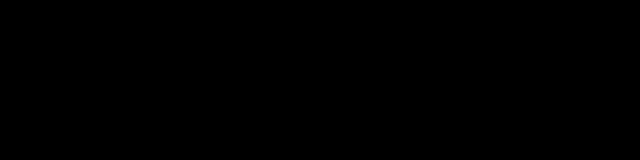
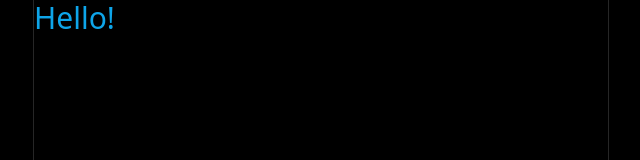
Before and after one commit to msuddaby/next-twitter, a Next.js app: page / in a window 1280 px wide. Shown: the top 160 px of the page, without its empty margins (319-959 px from the left). Built offline with nearby package versions, Linux system fonts and the light colour scheme.

Commit message:
feat: layout setup

```diff
--- /dev/null
+++ b/components/Layout.tsx
@@ -0,0 +1,20 @@
+import Sidebar from "./layout/Sidebar";
+
+interface LayoutProps {
+  children: React.ReactNode;
+}
+
+export default function Layout({ children }: LayoutProps) {
+  return (
+    <div className="h-screen bg-black">
+      <div className="container h-full mx-auto xl:px-30 max-w-6xl">
+        <div className="grid grid-cols-4 h-full">
+          <Sidebar />
+          <div className="col-span-3 lg:col-span-2 border-x-[1px] border-neutral-800">
+            {children}
+          </div>
+        </div>
+      </div>
+    </div>
+  );
+}
--- /dev/null
+++ b/components/layout/Sidebar.tsx
@@ -0,0 +1,9 @@
+export default function Sidebar() {
+  return (
+    <>
+      <div>
+        <p>Hello</p>
+      </div>
+    </>
+  );
+}
--- a/pages/_app.tsx
+++ b/pages/_app.tsx
@@ -1,6 +1,11 @@
-import '@/styles/globals.css'
-import type { AppProps } from 'next/app'
+import Layout from "@/components/Layout";
+import "@/styles/globals.css";
+import type { AppProps } from "next/app";
 
 export default function App({ Component, pageProps }: AppProps) {
-  return <Component {...pageProps} />
+  return (
+    <Layout>
+      <Component {...pageProps} />
+    </Layout>
+  );
 }
--- a/pages/index.tsx
+++ b/pages/index.tsx
@@ -1,7 +1,7 @@
 export default function Home() {
   return (
     <>
-      <div>Hello!</div>
+      <div className="text-3xl text-sky-500">Hello!</div>
     </>
   );
 }
```
